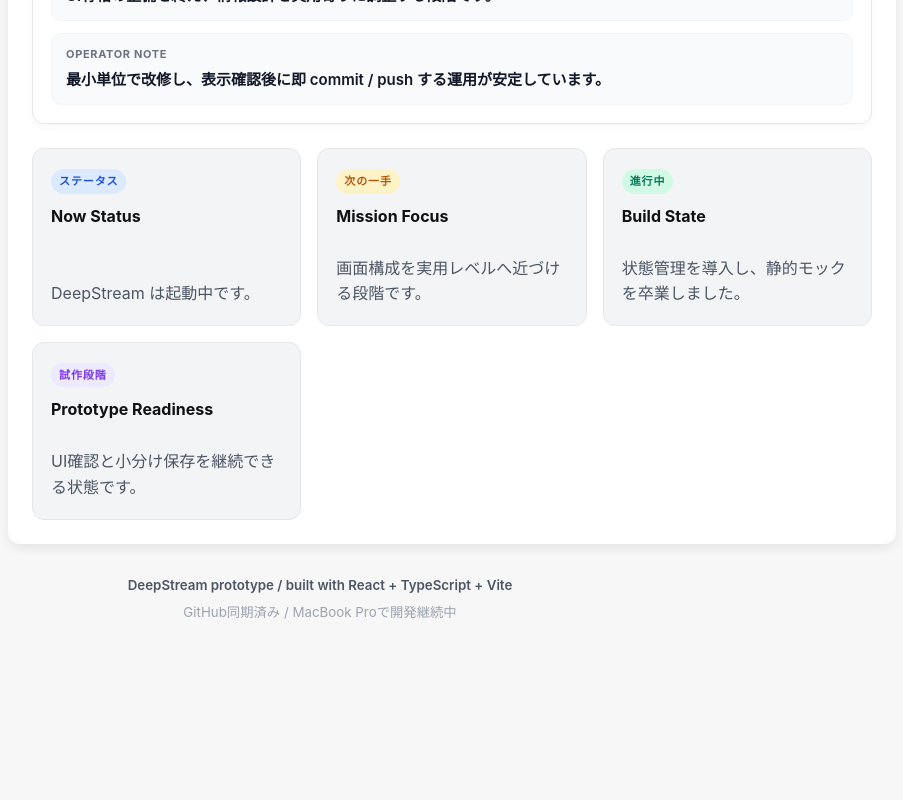
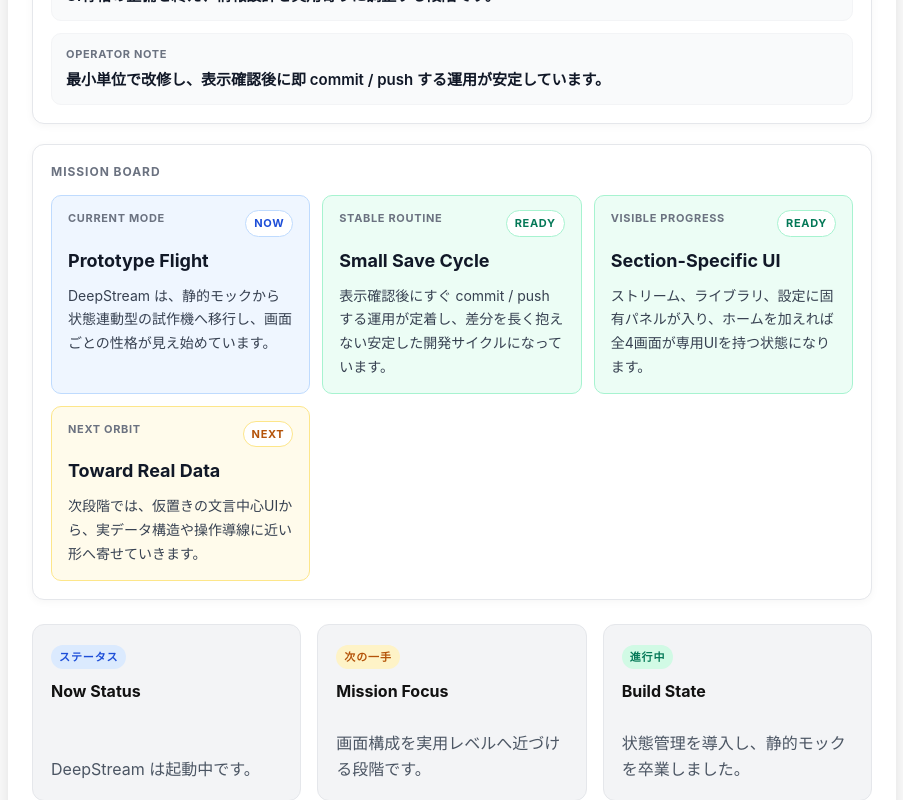
Before and after one commit to wwm001/deepstream, a React (Vite) app: page / in a window 1280 px wide. Shown: the part 652-1452 px from the top of the page, without its empty margins (320-1223 px from the left). Before the commit the page ends 1315 px from the top, so only its background shows below. Built offline with nearby package versions, Linux system fonts and the light colour scheme.

Commit message:
Add home-specific mission panel

```diff
--- a/src/components/Dashboard.tsx
+++ b/src/components/Dashboard.tsx
@@ -6,11 +6,13 @@ import DashboardDetailPanel from "./DashboardDetailPanel";
 import SettingsStatusList from "./SettingsStatusList";
 import LibraryAssetList from "./LibraryAssetList";
 import StreamEventTimeline from "./StreamEventTimeline";
+import HomeMissionPanel from "./HomeMissionPanel";
 import {
   dashboardSections,
   settingsChecks,
   libraryAssets,
   streamEvents,
+  homeFocusItems,
 } from "../dashboardCards";
 import type { NavigationSection } from "../navigationItems";
 
@@ -46,6 +48,10 @@ function Dashboard({ currentSection }: DashboardProps) {
         items={section.detailItems}
       />
 
+      {currentSection === "ホーム" && (
+        <HomeMissionPanel items={homeFocusItems} />
+      )}
+
       {currentSection === "ストリーム" && (
         <StreamEventTimeline items={streamEvents} />
       )}
--- /dev/null
+++ b/src/components/HomeMissionPanel.tsx
@@ -0,0 +1,141 @@
+import type { HomeFocusItem } from "../dashboardCards";
+
+type HomeMissionPanelProps = {
+  items: HomeFocusItem[];
+};
+
+const stateStyles: Record<
+  HomeFocusItem["state"],
+  { color: string; background: string; border: string }
+> = {
+  now: {
+    color: "#1d4ed8",
+    background: "#eff6ff",
+    border: "#bfdbfe",
+  },
+  ready: {
+    color: "#047857",
+    background: "#ecfdf5",
+    border: "#a7f3d0",
+  },
+  next: {
+    color: "#b45309",
+    background: "#fffbeb",
+    border: "#fde68a",
+  },
+};
+
+function HomeMissionPanel({ items }: HomeMissionPanelProps) {
+  return (
+    <section
+      style={{
+        marginTop: "20px",
+        padding: "18px",
+        borderRadius: "12px",
+        background: "#ffffff",
+        border: "1px solid #e5e7eb",
+        boxShadow: "0 2px 8px rgba(0, 0, 0, 0.04)",
+      }}
+    >
+      <p
+        style={{
+          margin: "0 0 14px 0",
+          fontSize: "12px",
+          fontWeight: 700,
+          letterSpacing: "0.08em",
+          textTransform: "uppercase",
+          color: "#6b7280",
+        }}
+      >
+        Mission Board
+      </p>
+
+      <div
+        style={{
+          display: "grid",
+          gridTemplateColumns: "repeat(auto-fit, minmax(220px, 1fr))",
+          gap: "12px",
+        }}
+      >
+        {items.map((item) => {
+          const stateStyle = stateStyles[item.state];
+
+          return (
+            <article
+              key={item.label}
+              style={{
+                padding: "14px 16px",
+                borderRadius: "10px",
+                background: stateStyle.background,
+                border: `1px solid ${stateStyle.border}`,
+              }}
+            >
+              <div
+                style={{
+                  display: "flex",
+                  justifyContent: "space-between",
+                  alignItems: "flex-start",
+                  gap: "12px",
+                  flexWrap: "wrap",
+                }}
+              >
+                <p
+                  style={{
+                    margin: 0,
+                    fontSize: "11px",
+                    fontWeight: 700,
+                    letterSpacing: "0.06em",
+                    textTransform: "uppercase",
+                    color: "#6b7280",
+                  }}
+                >
+                  {item.label}
+                </p>
+
+                <span
+                  style={{
+                    display: "inline-block",
+                    fontSize: "11px",
+                    fontWeight: 700,
+                    letterSpacing: "0.06em",
+                    textTransform: "uppercase",
+                    color: stateStyle.color,
+                    background: "#ffffff",
+                    padding: "4px 8px",
+                    borderRadius: "999px",
+                    border: `1px solid ${stateStyle.border}`,
+                  }}
+                >
+                  {item.state}
+                </span>
+              </div>
+
+              <h3
+                style={{
+                  margin: "10px 0 0 0",
+                  fontSize: "18px",
+                  color: "#111827",
+                }}
+              >
+                {item.title}
+              </h3>
+
+              <p
+                style={{
+                  margin: "10px 0 0 0",
+                  color: "#374151",
+                  lineHeight: 1.7,
+                  fontSize: "14px",
+                }}
+              >
+                {item.detail}
+              </p>
+            </article>
+          );
+        })}
+      </div>
+    </section>
+  );
+}
+
+export default HomeMissionPanel;
--- a/src/dashboardCards.ts
+++ b/src/dashboardCards.ts
@@ -32,6 +32,13 @@ export type StreamEvent = {
   title: string;
   detail: string;
   phase: "done" | "current" | "next";
+};
+
+export type HomeFocusItem = {
+  label: string;
+  title: string;
+  detail: string;
+  state: "now" | "ready" | "next";
 };
 
 export const settingsChecks: SettingCheck[] = [
@@ -90,7 +97,7 @@ export const libraryAssets: LibraryAsset[] = [
     name: "DashboardSummary",
     role: "セクション概要パネル",
     state: "active",
-    note: 'Current Section / Status / Focus をまとめて表示しています。',
+    note: "Current Section / Status / Focus をまとめて表示しています。",
   },
   {
     name: "DashboardDetailPanel",
@@ -113,36 +120,78 @@ export const libraryAssets: LibraryAsset[] = [
   {
     name: "StreamEventTimeline",
     role: "ストリーム専用の更新履歴パネル",
+    state: "active",
+    note: "更新イベントの流れを時系列で示す専用UIです。",
+  },
+  {
+    name: "HomeMissionPanel",
+    role: "ホーム専用の全体方針パネル",
     state: "next",
-    note: "今回追加する専用UIで、更新イベントの流れを時系列で示します。",
+    note: "今回追加する専用UIで、現在地・安定運用・次段階を一目で示します。",
   },
 ];
 
 export const streamEvents: StreamEvent[] = [
   {
     title: "UI骨格の初期構築",
-    detail: "Header / Sidebar / Dashboard / Footer の基本構成を整え、DeepStream の画面ベースを確立しました。",
+    detail:
+      "Header / Sidebar / Dashboard / Footer の基本構成を整え、DeepStream の画面ベースを確立しました。",
     phase: "done",
   },
   {
     title: "コンポーネント分割の実施",
-    detail: "StatusPill、SectionHeader、SidebarNavItem、AppLayout などを分離し、小さな責務単位へ整理しました。",
+    detail:
+      "StatusPill、SectionHeader、SidebarNavItem、AppLayout などを分離し、小さな責務単位へ整理しました。",
     phase: "done",
   },
   {
     title: "状態連動UIへ移行",
-    detail: "Sidebar の active 状態を App 管理へ移し、固定データではなく画面状態として扱う構成に変更しました。",
+    detail:
+      "Sidebar の active 状態を App 管理へ移し、固定データではなく画面状態として扱う構成に変更しました。",
     phase: "current",
   },
   {
     title: "セクション専用UIの追加",
-    detail: "設定・ライブラリ・ストリームの各画面に、それぞれ固有の補助パネルを追加する流れに入っています。",
+    detail:
+      "設定・ライブラリ・ストリームの各画面に、それぞれ固有の補助パネルを追加する流れに入っています。",
     phase: "current",
   },
   {
     title: "実データ接続への準備",
-    detail: "次は表示用の仮データを、より実運用に近いデータ構造や操作導線に寄せていく段階です。",
+    detail:
+      "次は表示用の仮データを、より実運用に近いデータ構造や操作導線に寄せていく段階です。",
     phase: "next",
+  },
+];
+
+export const homeFocusItems: HomeFocusItem[] = [
+  {
+    label: "Current Mode",
+    title: "Prototype Flight",
+    detail:
+      "DeepStream は、静的モックから状態連動型の試作機へ移行し、画面ごとの性格が見え始めています。",
+    state: "now",
+  },
+  {
+    label: "Stable Routine",
+    title: "Small Save Cycle",
+    detail:
+      "表示確認後にすぐ commit / push する運用が定着し、差分を長く抱えない安定した開発サイクルになっています。",
+    state: "ready",
+  },
+  {
+    label: "Visible Progress",
+    title: "Section-Specific UI",
+    detail:
+      "ストリーム、ライブラリ、設定に固有パネルが入り、ホームを加えれば全4画面が専用UIを持つ状態になります。",
+    state: "ready",
+  },
+  {
+    label: "Next Orbit",
+    title: "Toward Real Data",
+    detail:
+      "次段階では、仮置きの文言中心UIから、実データ構造や操作導線に近い形へ寄せていきます。",
+    state: "next",
   },
 ];
 
@@ -163,7 +212,8 @@ export const dashboardSections: Record<NavigationSection, DashboardSectionData>
         },
         {
           label: "Operator Note",
-          value: "最小単位で改修し、表示確認後に即 commit / push する運用が安定しています。",
+          value:
+            "最小単位で改修し、表示確認後に即 commit / push する運用が安定しています。",
         },
       ],
       cards: [
@@ -237,7 +287,8 @@ export const dashboardSections: Record<NavigationSection, DashboardSectionData>
       detailItems: [
         {
           label: "Reusable Modules",
-          value: "StatusPill / SectionHeader / SidebarNavItem / AppLayout を再利用可能な資産として保持しています。",
+          value:
+            "StatusPill / SectionHeader / SidebarNavItem / AppLayout を再利用可能な資産として保持しています。",
         },
         {
           label: "Design Policy",
```
